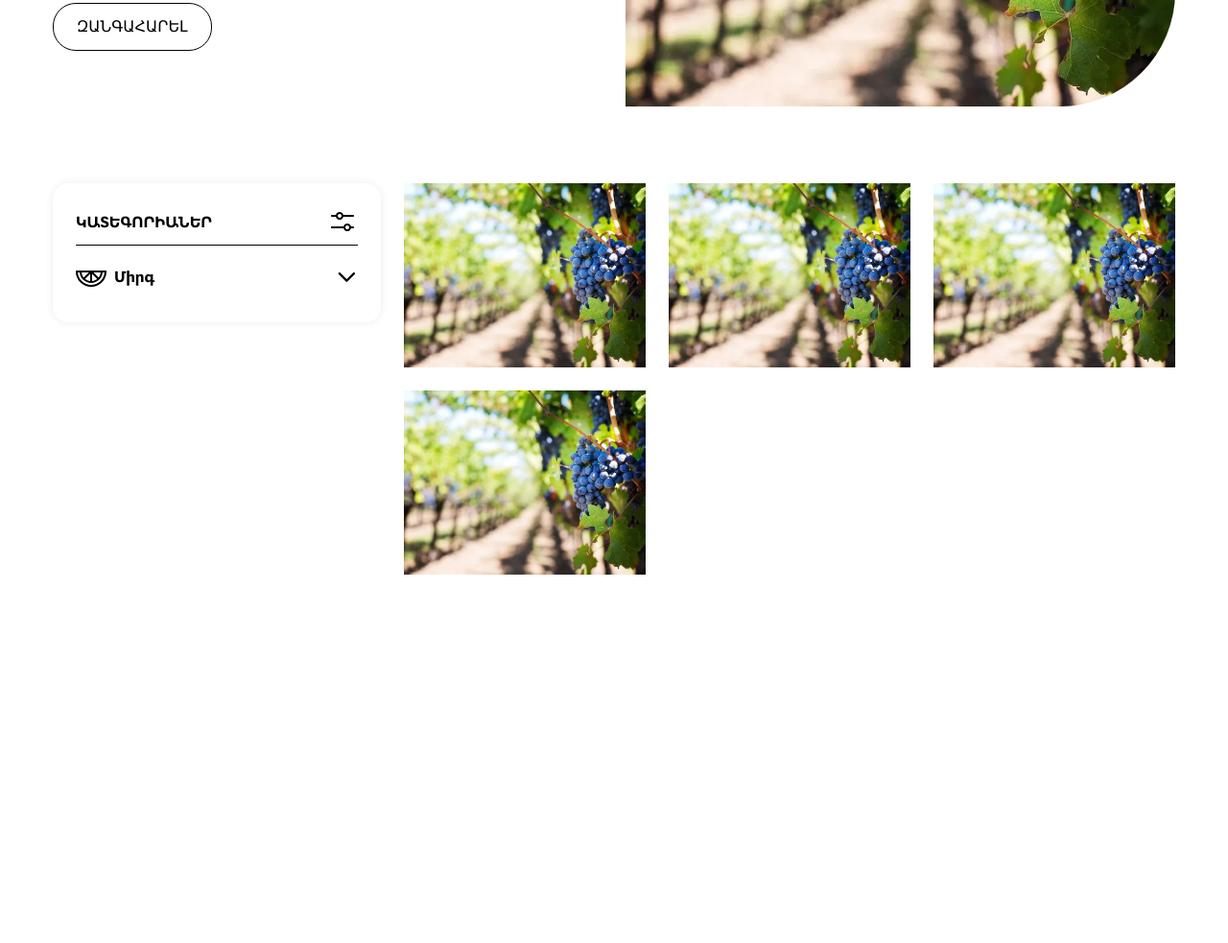
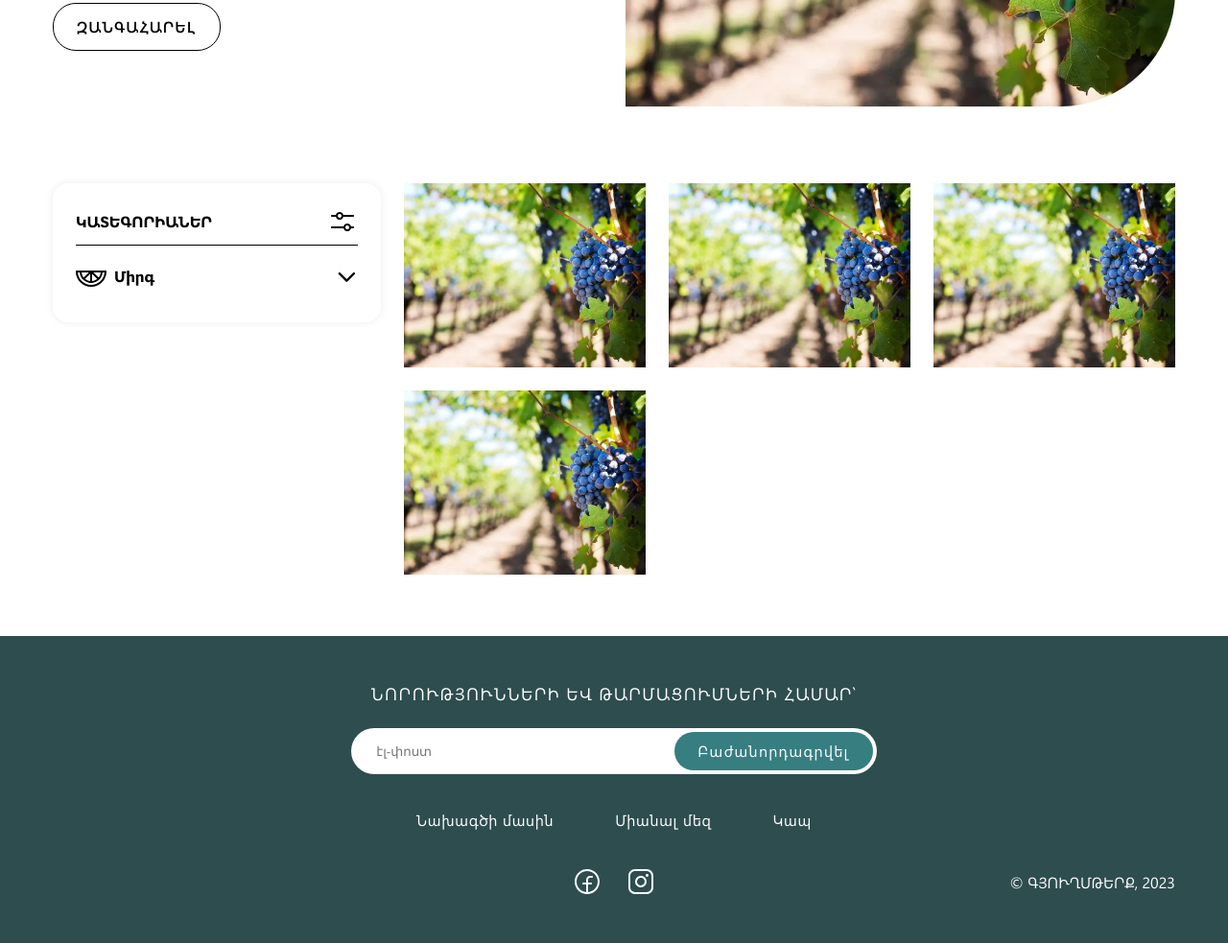
Before and after one commit to vdilanyan/mterq.am, a plain HTML site: page index.html in a window 1280 px wide. Shown: the part 419-1402 px from the top of the page at 96% size. Before the commit the page ends 1018 px from the top, so only its background shows below. Drawn offline with Linux system fonts and the light colour scheme; files whose address does not match are found by name; a web font is replaced by a local one.

Commit message:
added footer

```diff
--- a/assets/less/default-styles.less
+++ b/assets/less/default-styles.less
@@ -3,6 +3,8 @@ body {
 }
 
 .main-button {
+  display: inline-block;
+  color: black;
   background: transparent;
   border: 1px solid black;
   border-radius: 24px;
@@ -10,8 +12,13 @@ body {
   font-size: 16px;
   line-height: 24px;
   text-transform: uppercase;
+  letter-spacing: 1.28px;
   cursor: pointer;
-  margin-top: 24px;
+  transition: .25s;
+
+  &:hover {
+    background: rgba(55, 126, 129, 0.40);
+  }
 }
 
 .font-normal {
@@ -28,6 +35,10 @@ body {
   span {
     color: #377E81;
   }
+}
+
+.text-center {
+  text-align: center;
 }
 
 .text-uppercase {
--- /dev/null
+++ b/assets/less/footer.less
@@ -0,0 +1,99 @@
+footer {
+  background: #2E4D4F;
+  padding: 48px 0;
+  margin-top: 64px;
+
+  .form-label {
+    color: white;
+    letter-spacing: 1.44px;
+    font-size: 18px;
+    line-height: 24px;
+    margin-bottom: 24px;
+  }
+
+  .subscribe {
+    display: flex;
+    align-items: center;
+    background-color: white;
+    padding: 4px;
+    border-radius: 24px;
+    width: fit-content;
+    margin: 0 auto;
+
+    input {
+      display: block;
+      width: 293px;
+      height: 40px;
+      margin: 0 20px;
+      border: none;
+      box-shadow: none;
+      outline: none;
+    }
+
+    .main-button {
+      border: none;
+      background-color: #377E81;
+      color: white;
+      text-transform: none;
+      font-size: 16px;
+      line-height: 24px;
+      padding: 8px 24px;
+
+      &:hover {
+        background-color: #377E81;
+      }
+    }
+  }
+
+  .footer-menu {
+    display: flex;
+    align-items: center;
+    justify-content: center;
+    gap: 16px;
+    color: white;
+    margin-top: 24px;
+
+    li {
+      display: block;
+
+      a {
+        display: block;
+        color: inherit;
+        line-height: 32px;
+        letter-spacing: 0.64px;
+        padding: 8px 24px;
+      }
+    }
+  }
+
+  .social-copyright-section {
+    display: grid;
+    grid-template-columns: repeat(3, 1fr);
+    margin-top: 24px;
+
+    .social {
+      display: flex;
+      align-items: center;
+      justify-content: center;
+      gap: 24px;
+
+      li {
+        display: block;
+
+        a {
+          display: block;
+
+          img {
+            display: block;
+          }
+        }
+      }
+    }
+
+    .copyright-text {
+      color: white;
+      text-align: right;
+      align-self: center;
+    }
+  }
+}
--- a/assets/less/header.less
+++ b/assets/less/header.less
@@ -6,16 +6,55 @@ header {
     display: flex;
     justify-content: space-between;
     align-items: center;
-    padding: 16px 0;
 
     ul {
       display: flex;
+      align-items: center;
       margin: 0 82px 0 0;
-      gap: 24px;
 
       li {
-        a {
+        display: block;
+        a:not(.main-button, .favorites) {
+          display: block;
+          padding: 24px 24px 22px;
           color: inherit;
+          font-size: 18px;
+          line-height: 32px;
+          letter-spacing: .72px;
+          border-bottom: 2px solid transparent;
+          transition: border-color .25s;
+
+          &:hover {
+            border-color: black;
+          }
+        }
+
+        .main-button {
+          margin: 0 40px;
+        }
+
+        .favorites {
+          display: block;
+          position: relative;
+          width: 32px;
+
+          img {
+            position: absolute;
+            top: 50%;
+            left: 50%;
+            transform: translate(-50%, -50%);
+            transition: .25s;
+
+            &.heart-hover-state {
+              opacity: 0;
+            }
+          }
+
+          &:hover {
+            img.heart-hover-state {
+              opacity: 1;
+            }
+          }
         }
       }
     }
--- a/assets/less/home.less
+++ b/assets/less/home.less
@@ -6,6 +6,7 @@
   p {
     font-size: 32px;
     line-height: 2;
+    margin-bottom: 24px;
   }
 
   img {
--- a/assets/less/styles.less
+++ b/assets/less/styles.less
@@ -3,3 +3,4 @@
 @import "default-styles";
 @import "header";
 @import "home";
+@import "footer";
--- a/index.html
+++ b/index.html
@@ -18,6 +18,15 @@
 					<li class="text-uppercase"><a href="/">նախագծի մասին</a></li>
 					<li class="text-uppercase"><a href="/">միանալ մեզ</a></li>
 					<li class="text-uppercase"><a href="/">կապ</a></li>
+					<li>
+						<a href="tel:+37499999999" class="main-button">+374 99 999 999</a>
+					</li>
+					<li>
+						<a href="/" class="favorites">
+							<img src="assets/img/icons/heart.svg" alt="heart">
+							<img src="assets/img/icons/heart-hover.svg" alt="heart hover state" class="heart-hover-state">
+						</a>
+					</li>
 				</ul>
 			</div>
 		</header>
@@ -27,7 +36,7 @@
 					<p class="font-kamavor">
 						Զանգահարիր մեզ, ԵՎ <span>քո մթերքը</span> մեր էջում ԵՎս <span>կգտնի իր պատվիրատուին</span>
 					</p>
-					<button class="main-button">զանգահարել</button>
+					<a href="tel:+37499999999" class="main-button">զանգահարել</a>
 				</div>
 				<div class="half">
 					<img src="assets/img/grapes.png" alt="hero-image">
@@ -60,5 +69,35 @@
 				</div>
 			</div>
 		</div>
+	<footer>
+		<div class="container">
+			<p class="text-uppercase text-center form-label font-normal">Նորությունների Եվ թարմացումների համար՝</p>
+			<div class="subscribe">
+				<input type="email" name="email" placeholder="էլ-փոստ">
+				<button class="main-button font-normal" type="submit">Բաժանորդագրվել</button>
+			</div>
+			<ul class="footer-menu font-normal">
+				<li><a href="/">Նախագծի մասին</a></li>
+				<li><a href="/">Միանալ մեզ</a></li>
+				<li><a href="/">Կապ</a></li>
+			</ul>
+			<div class="social-copyright-section">
+				<div class="empty"></div>
+				<ul class="social">
+					<li>
+						<a href="/" target="_blank">
+							<img src="assets/img/icons/fb.svg" alt="facebook logo">
+						</a>
+					</li>
+					<li>
+						<a href="/" target="_blank">
+							<img src="assets/img/icons/ig.svg" alt="instagram logo">
+						</a>
+					</li>
+				</ul>
+				<p class="copyright-text text-uppercase font-normal">© Գյուղմթերք, 2023</p>
+			</div>
+		</div>
+	</footer>
 	</body>
 </html>
```
Also changed, not shown: assets/img/icons/fb.svg (added), assets/img/icons/ig.svg (added), styles.css.
